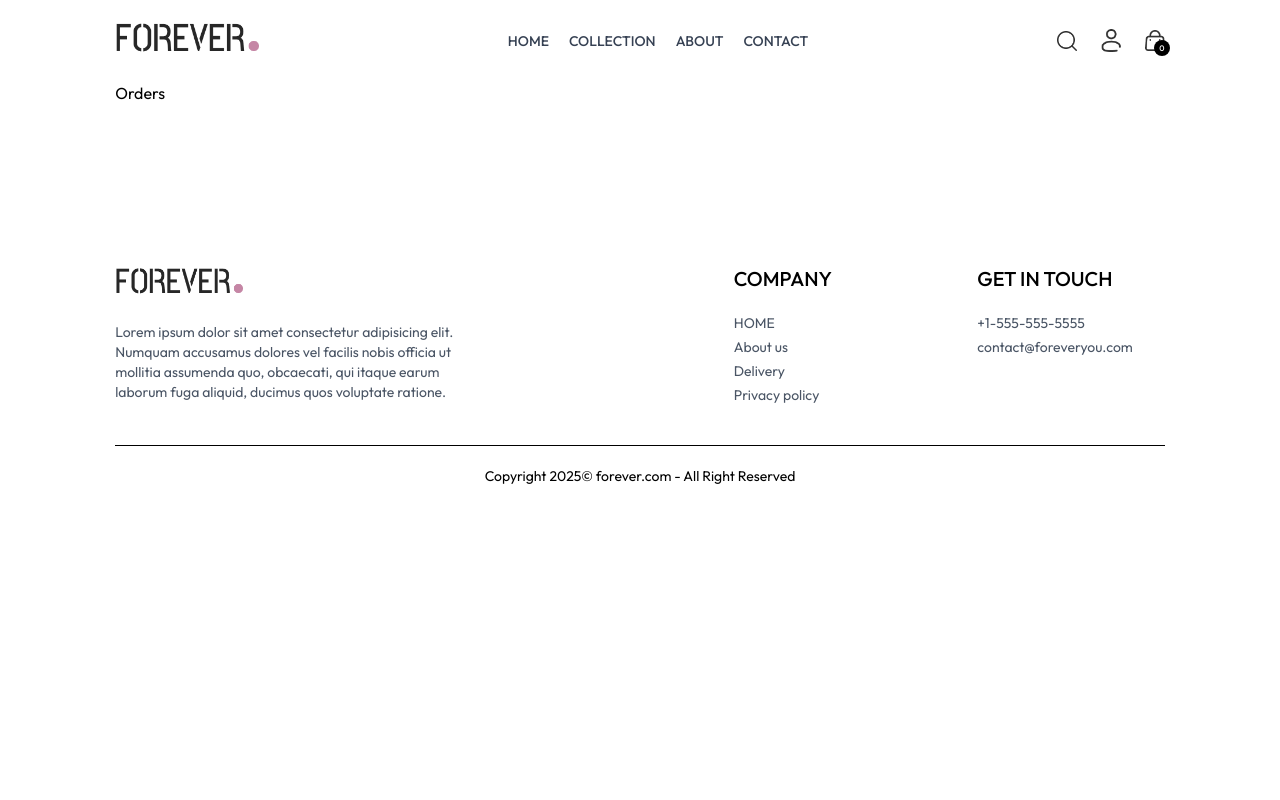
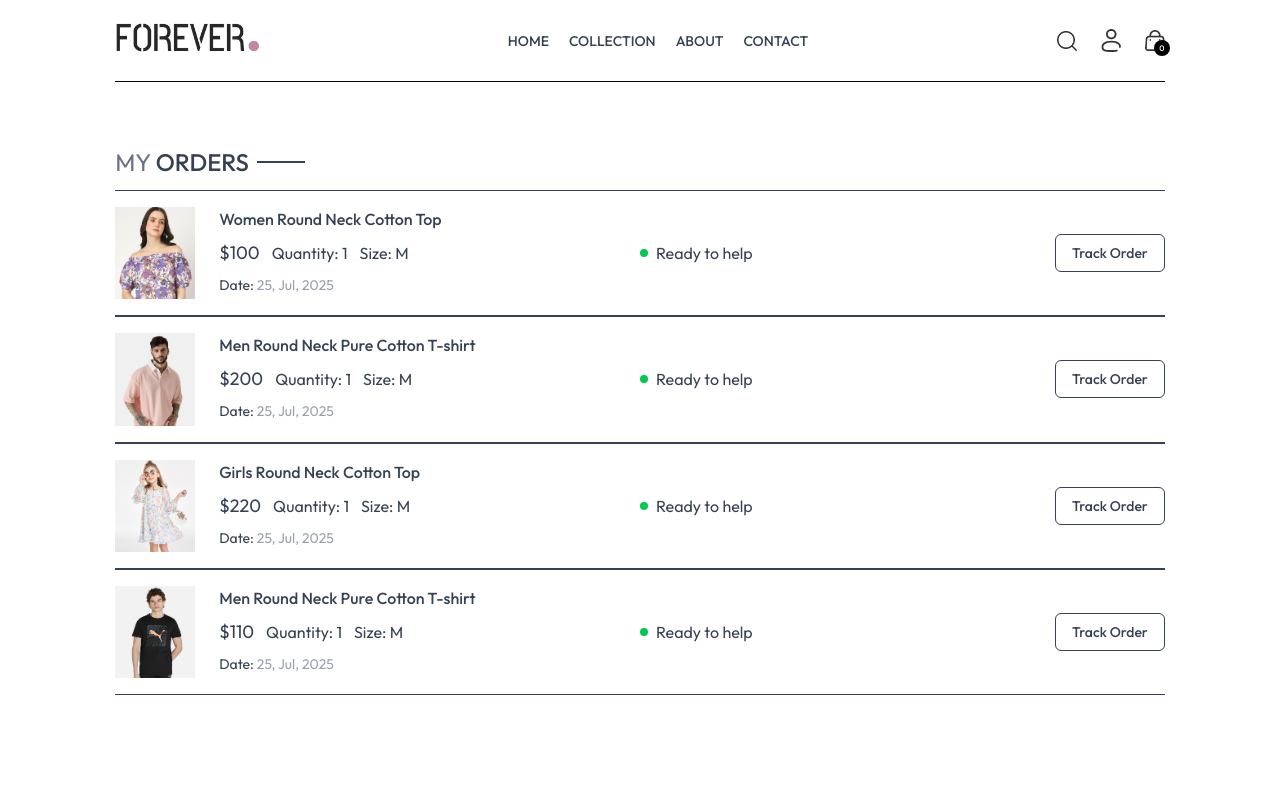
Before and after one commit to agwebryanmuna/Forever_E-commerce, a React (Vite) app in the folder client/: page /orders in a window 1280 px wide. Shown: the top 800 px of the page. Built offline with nearby package versions, Linux system fonts and the light colour scheme.

Commit message:
Created Orders page ui

```diff
--- a/client/src/components/Navbar.jsx
+++ b/client/src/components/Navbar.jsx
@@ -41,11 +41,13 @@
         />
 
         <div className="group relative">
-          <img
-            src={assets.profile_icon}
-            className="w-5 cursor-pointer"
-            alt="profile icon"
-          />
+          <Link to="/login">
+            <img
+              src={assets.profile_icon}
+              className="w-5 cursor-pointer"
+              alt="profile icon"
+            />
+          </Link>
           <div className="group-hover:block hidden absolute dropdown-menu right-0 pt-4">
             <div className="flex flex-col gap-2 w-36 py-3 px-5 bg-slate-100 text-gray-500 rounded">
               <p className="cursor-pointer hover:text-black">My Profile</p>
--- a/client/src/pages/Orders.jsx
+++ b/client/src/pages/Orders.jsx
@@ -1,7 +1,53 @@
-import React from "react";
+import { useContext } from "react";
+import { ShopContext } from "../context/ShopContext";
+import Title from "../components/Title";
 
 const Orders = () => {
-  return <div>Orders</div>;
+  const { products, currency } = useContext(ShopContext);
+
+  return (
+    <div className="border-t pt-16">
+      <div className="text-2xl">
+        <Title text1={"MY"} text2={"ORDERS"} />
+      </div>
+
+      <div>
+        {products.slice(0, 4).map((item, index) => (
+          <div
+            key={index}
+            className="py-4 border-t border-b text-gray-700 flex flex-col md:flex-row md:items-center md:justify-between gap-4"
+          >
+            <div className="flex items-start gap-6 text-sm">
+              <img src={item.image[0]} alt="" className="w-16 sm:w-20" />
+              <div>
+                <p className="sm:text-base font-medium">{item.name}</p>
+                <div className="flex items-center gap-3 mt-2 text-base text-gray-700">
+                  <p className="text-lg">
+                    {currency}
+                    {item.price}
+                  </p>
+                  <p>Quantity: 1</p>
+                  <p>Size: M</p>
+                </div>
+                <p className="mt-2">
+                  Date: <span className="text-gray-400">25, Jul, 2025</span>
+                </p>
+              </div>
+            </div>
+            <div className="md:w-1/2 flex justify-between">
+              <div className="flex items-center gap-2">
+                <p className="min-w-2 rounded-full bg-green-500 h-2"></p>
+                <p className="text-sm md:text-base">Ready to help</p>
+              </div>
+              <button className="border px-4 py-2 text-sm font-medium rounded-md">
+                Track Order
+              </button>
+            </div>
+          </div>
+        ))}
+      </div>
+    </div>
+  );
 };
 
 export default Orders;
--- a/client/src/pages/PlaceOrder.jsx
+++ b/client/src/pages/PlaceOrder.jsx
@@ -1,4 +1,4 @@
-import React, { useContext, useState } from "react";
+import { useContext, useState } from "react";
 import Title from "../components/Title";
 import CartTotal from "../components/CartTotal";
 import { assets } from "../assets/assets";
```
